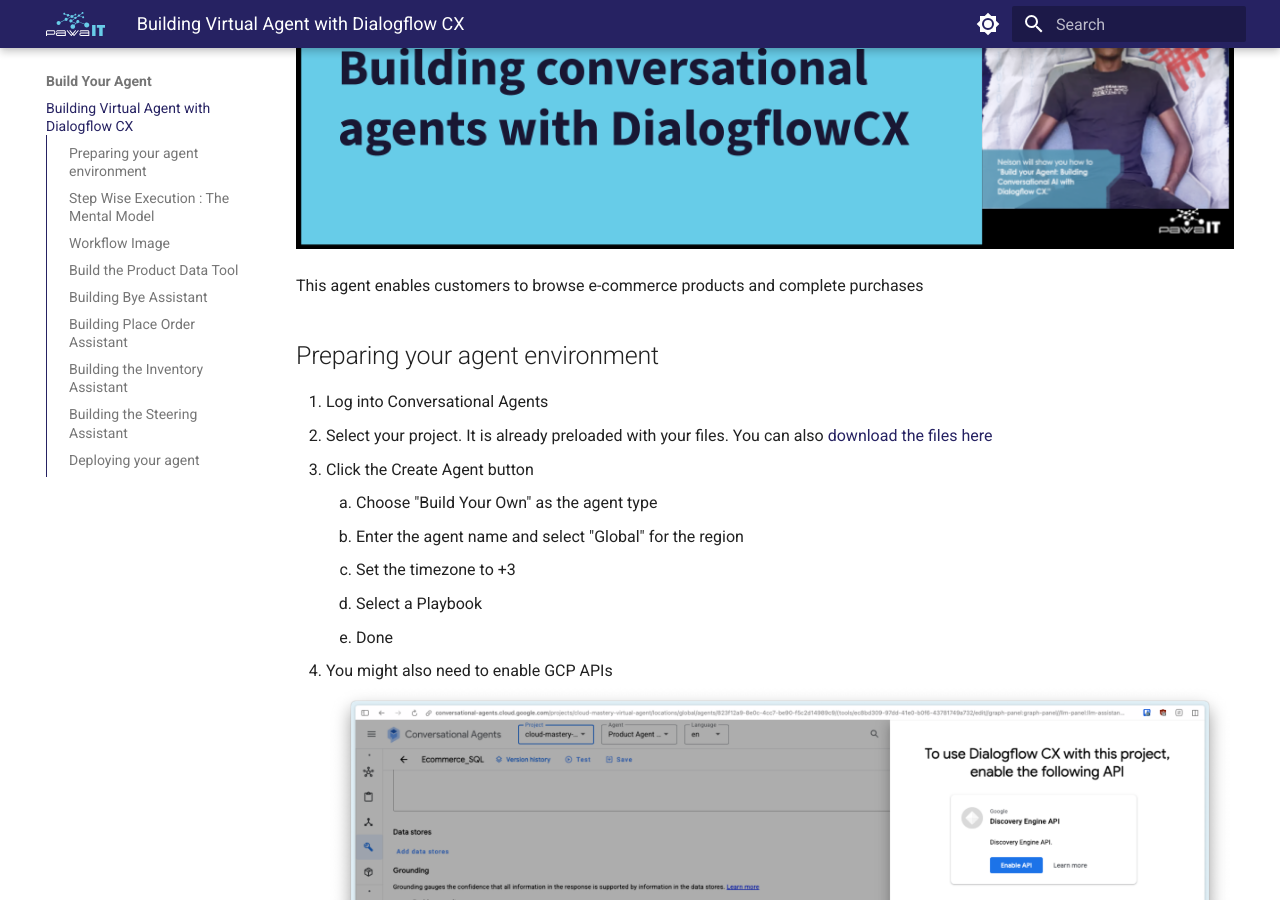
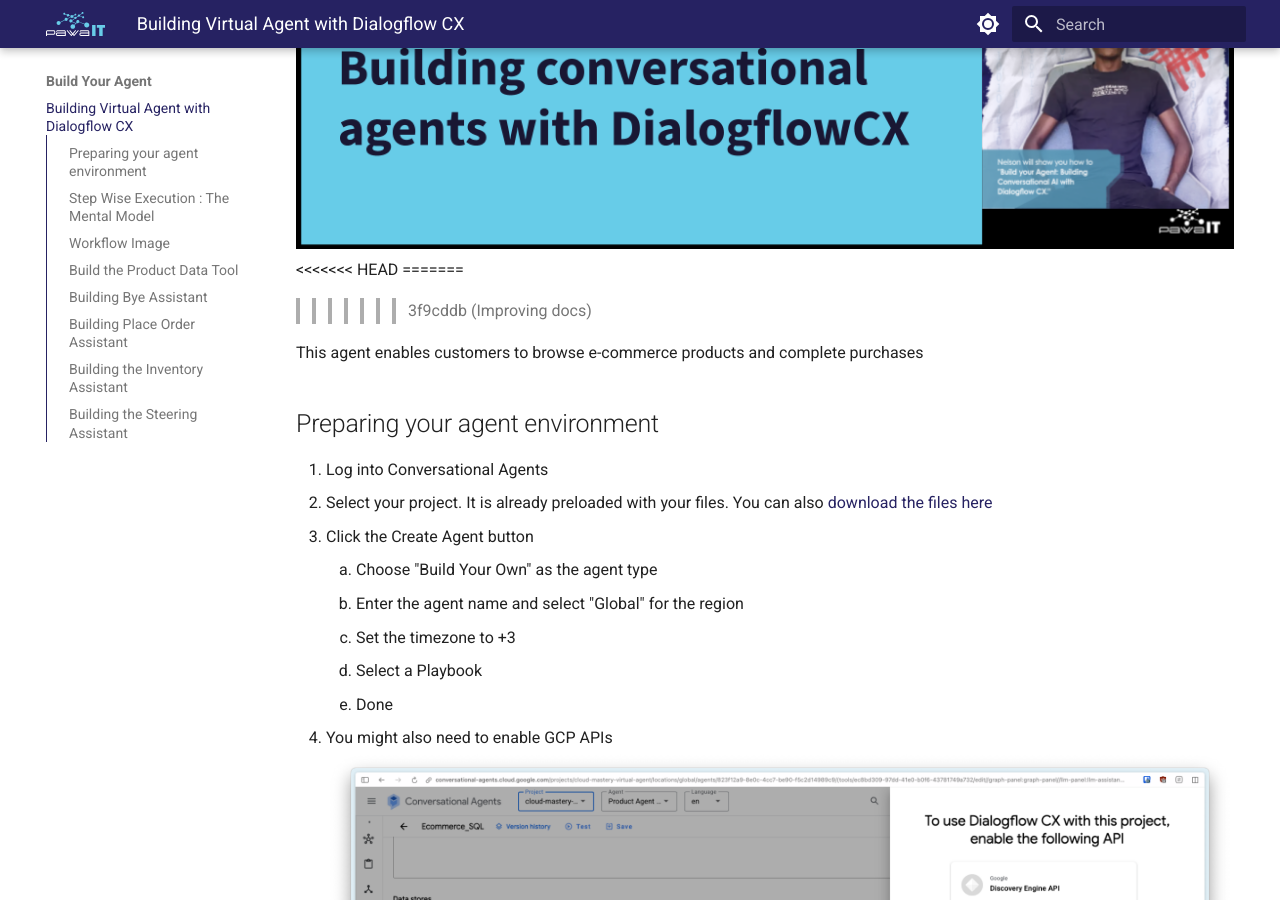
Before and after one commit to Pawa-IT-Solutions/cloud-mastery-docs, an MkDocs documentation site: the page built from docs/virtual-agent-lab.md, in a window 1280 px wide and 900 px high, scrolled down 506 px. Built offline with MkDocs 1.6.1 and Material for MkDocs 9.7.7, drawn with Linux system fonts in a browser that asks for light colours; some of the changed text lies outside the part shown.

Commit message:
Improving docs

````diff
--- a/docs/virtual-agent-lab.md
+++ b/docs/virtual-agent-lab.md
@@ -1,5 +1,9 @@
 # Building conversational agents with DialogflowCX
 ![image.png](assets/virtual_agent/intro.png)
+<<<<<<< HEAD
+=======
+
+>>>>>>> 3f9cddb (Improving docs)
 
 This agent enables customers to browse e-commerce products and complete purchases
 
@@ -232,6 +236,10 @@
 None
 ```
 
+<<<<<<< HEAD
+=======
+
+>>>>>>> 3f9cddb (Improving docs)
 ## Deploying your agent
 
 - On the top navigation, click on Publish Agent
````
